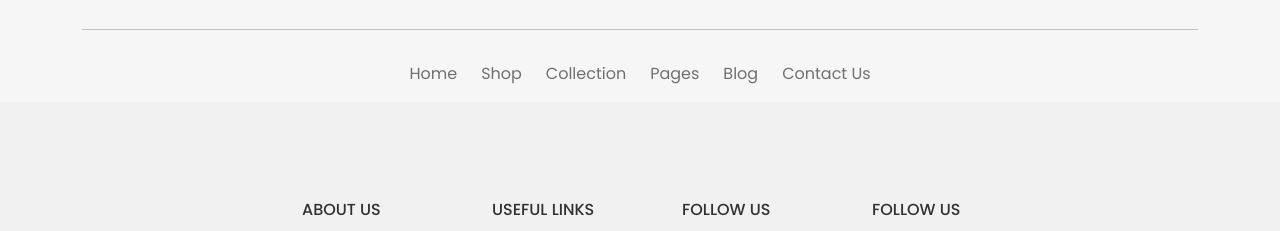
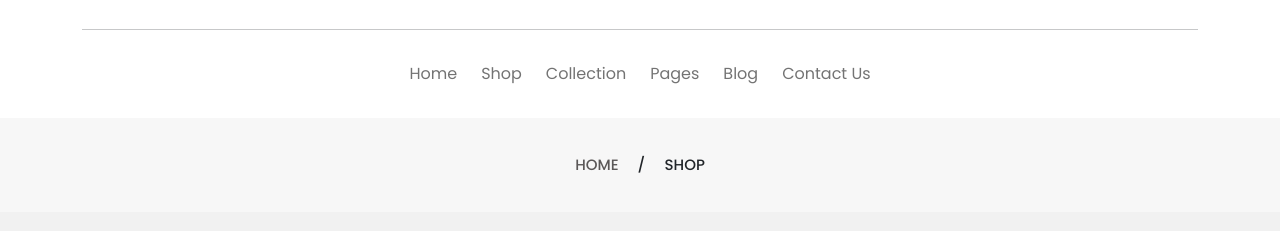
Before and after one commit to SAKILsCode/design_floneECom-clone, a website: page shop.html in a window 1280 px wide. Shown: the part 64-295 px from the top of the page. Drawn offline with nearby package versions, Linux system fonts and the light colour scheme; files whose address does not match are found by name.

Commit message:
DONE: breadcrumb

```diff
--- /dev/null
+++ b/scss/breadcrumb/_breadcrumb.scss
@@ -0,0 +1,25 @@
+.breadcrumb-area {
+  background-color: #f7f7f7;
+  padding: 35px  0;
+  margin-top: 1rem;
+
+  span > span {
+    display: inline-block;
+    font-size: 15px;
+    font-weight: 500;
+    text-transform: uppercase;
+
+    a {
+      color: #5b5858;
+      text-decoration: none;
+
+      a:hover {
+        color: #a749ff;
+      }
+    }
+
+    span {
+      margin: 0 15px;
+    }
+  }
+}
--- a/scss/main.scss
+++ b/scss/main.scss
@@ -33,7 +33,7 @@ $fa-font-path: './../fonts/webfonts/';
 
 // custom scss code
 body {
-  background-color: #f6f6f6;
+  background-color: #ffffff;
   width: 100vw;
   min-height: 100vh;
 }
--- a/shop.html
+++ b/shop.html
@@ -138,6 +138,20 @@
       </div>
     </nav>
 
+    <!-- Breadcrumb -->
+    <div class="breadcrumb-area">
+      <div class="container">
+        <div class="breadcrumb_content text-center">
+          <span>
+            <span>
+              <a aria-current="page" href="./" class="active"> Home </a>
+              <span>/</span>
+            </span>
+            <span to="#">Shop</span>
+          </span>
+        </div>
+      </div>
+    </div>
 
     <!-- Footer -->
     <footer class="footer-area">
```
Also changed, not shown: index.html (+10 -5 lines), css/style.css, scss/breadcrumb/breadcrumb.scss (deleted), 1 other file.
